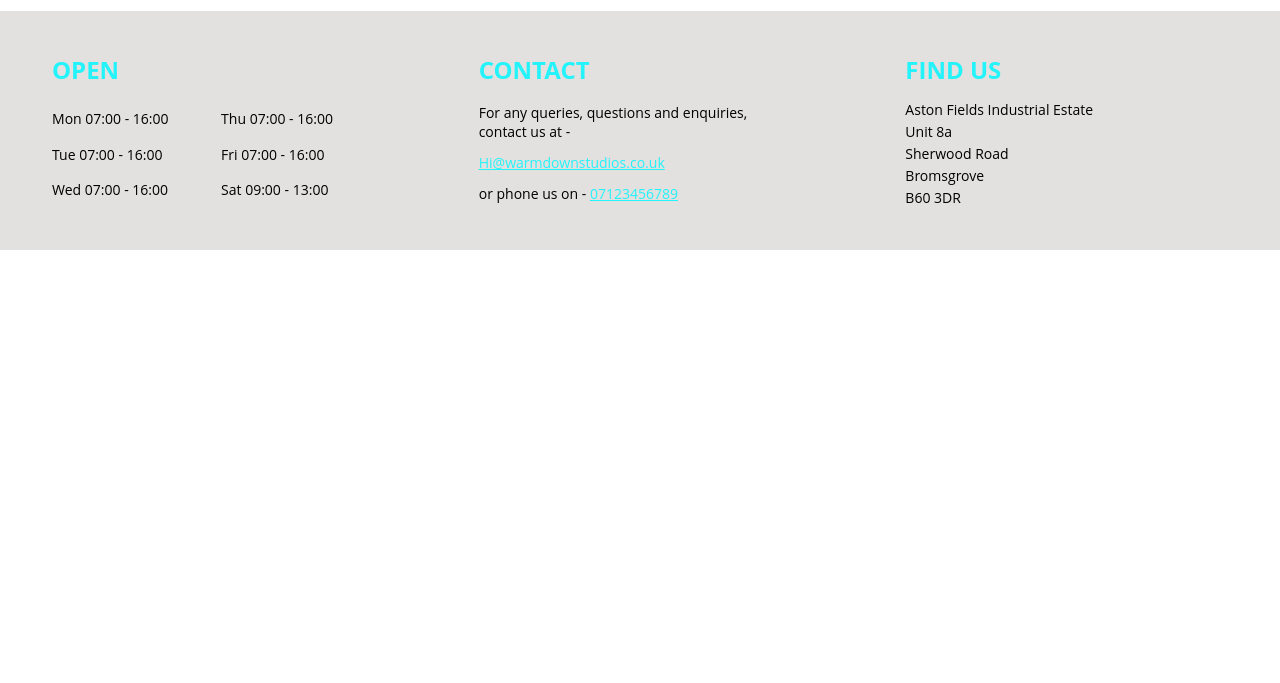
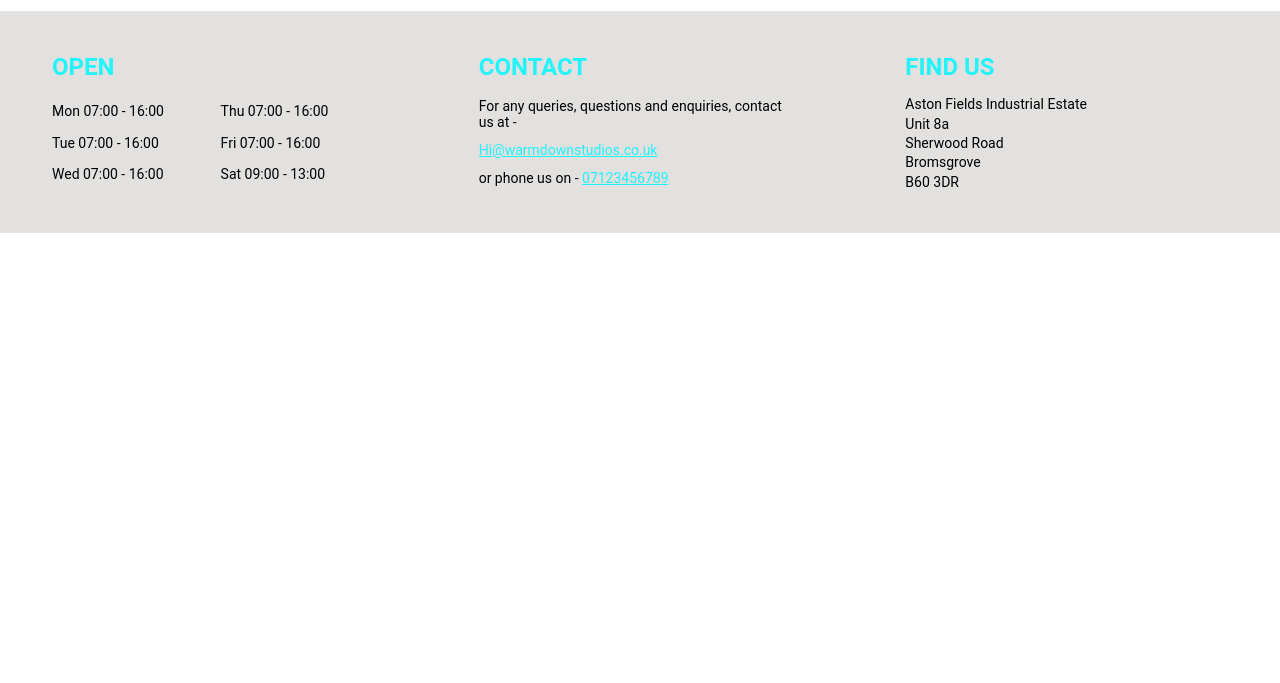
Before and after one commit to MichaelWarr3n/Warm-Down-Studios, a React app: page / in a window 1280 px wide. Shown: the part 117-800 px from the top of the page. Built offline with nearby package versions, Linux system fonts and the light colour scheme; a web font is replaced by a local one.

Commit message:
favicon added, images optimised

```diff
--- a/public/index.html
+++ b/public/index.html
@@ -3,14 +3,13 @@
   <head>
     <meta charset="utf-8" />
     <link rel="icon" href="%PUBLIC_URL%/favicon.ico" />
-    <link rel="stylesheet" type="text/css" href="./reset.css">
     <meta name="viewport" content="width=device-width, initial-scale=1" />
     <meta name="theme-color" content="#000000" />
     <meta
       name="description"
       content="Web site created using create-react-app"
     />
-    <link rel="apple-touch-icon" href="%PUBLIC_URL%/logo192.png" />
+    <link rel="apple-touch-icon" href="%PUBLIC_URL%/apple-touch-icon.png" />
     <!--
       manifest.json provides metadata used when your web app is installed on a
       user's mobile device or desktop. See https://developers.google.com/web/fundamentals/web-app-manifest/
@@ -25,7 +24,7 @@
       work correctly both with client-side routing and a non-root public URL.
       Learn how to configure a non-root public URL by running `npm run build`.
     -->
-    <title>React App</title>
+    <title>Warm Down Studios</title>
   </head>
   <body>
     <noscript>You need to enable JavaScript to run this app.</noscript>
--- a/public/reset.css
+++ /dev/null
@@ -1,20 +0,0 @@
-html, body, div, span, applet, object, iframe,
-h1, h2, h3, h4, h5, h6, p, blockquote, pre,
-a, abbr, acronym, address, big, cite, code,
-del, dfn, em, img, ins, kbd, q, s, samp,
-small, strike, strong, sub, sup, tt, var,
-b, u, i, center,
-dl, dt, dd, ol, ul, li,
-fieldset, form, label, legend,
-table, caption, tbody, tfoot, thead, tr, th, td,
-article, aside, canvas, details, embed,
-figure, figcaption, footer, header, hgroup,
-menu, nav, output, ruby, section, summary,
-time, mark, audio, video {
-	margin: 0;
-	padding: 0;
-	border: 0;
-	font-size: 100%;
-	font: inherit;
-	vertical-align: baseline;
-}
--- a/src/components/App/App.css
+++ b/src/components/App/App.css
@@ -20,12 +20,43 @@ time, mark, audio, video {
 }
 
 @font-face {
-  font-family: 'Open Sans';
-  src: url('https://fonts.googleapis.com/css2?family=Open+Sans:ital,wght@0,300;0,400;0,600;0,700;1,300;1,400;1,700&display=swap');
+  font-family: 'Roboto';
+  font-style: italic;
+  font-weight: 400;
+  font-display: swap;
+  src: url(https://fonts.gstatic.com/s/roboto/v20/KFOkCnqEu92Fr1Mu51xIIzI.woff2) format('woff2');
+  unicode-range: U+0000-00FF, U+0131, U+0152-0153, U+02BB-02BC, U+02C6, U+02DA, U+02DC, U+2000-206F, U+2074, U+20AC, U+2122, U+2191, U+2193, U+2212, U+2215, U+FEFF, U+FFFD;
+}
+
+@font-face {
+  font-family: 'Roboto';
+  font-style: italic;
+  font-weight: 700;
+  font-display: swap;
+  src: url(https://fonts.gstatic.com/s/roboto/v20/KFOjCnqEu92Fr1Mu51TzBic6CsQ.woff2) format('woff2');
+  unicode-range: U+0000-00FF, U+0131, U+0152-0153, U+02BB-02BC, U+02C6, U+02DA, U+02DC, U+2000-206F, U+2074, U+20AC, U+2122, U+2191, U+2193, U+2212, U+2215, U+FEFF, U+FFFD;
+}
+
+@font-face {
+  font-family: 'Roboto';
+  font-style: normal;
+  font-weight: 400;
+  font-display: swap;
+  src: url(https://fonts.gstatic.com/s/roboto/v20/KFOmCnqEu92Fr1Mu4mxK.woff2) format('woff2');
+  unicode-range: U+0000-00FF, U+0131, U+0152-0153, U+02BB-02BC, U+02C6, U+02DA, U+02DC, U+2000-206F, U+2074, U+20AC, U+2122, U+2191, U+2193, U+2212, U+2215, U+FEFF, U+FFFD;
+}
+
+@font-face {
+  font-family: 'Roboto';
+  font-style: normal;
+  font-weight: 700;
+  font-display: swap;
+  src: url(https://fonts.gstatic.com/s/roboto/v20/KFOlCnqEu92Fr1MmWUlfBBc4.woff2) format('woff2');
+  unicode-range: U+0000-00FF, U+0131, U+0152-0153, U+02BB-02BC, U+02C6, U+02DA, U+02DC, U+2000-206F, U+2074, U+20AC, U+2122, U+2191, U+2193, U+2212, U+2215, U+FEFF, U+FFFD;
 }
 
 html {
-    font-family: 'Open Sans', sans-serif;
+    font-family: 'Roboto', sans-serif;
     font-size: 18px;
 }
 
--- a/src/components/Home/Home.js
+++ b/src/components/Home/Home.js
@@ -1,6 +1,6 @@
 import React from 'react';
 import './Home.css';
-import image1 from './Homepage1.jpeg';
+import image1 from './Homepage1.jpg';
 
 class Home extends React.Component {
 
```
Also changed, not shown: public/apple-touch-icon.png (added), public/favicon.ico, src/components/Home/Homepage1.jpg (added), 2 other files.
